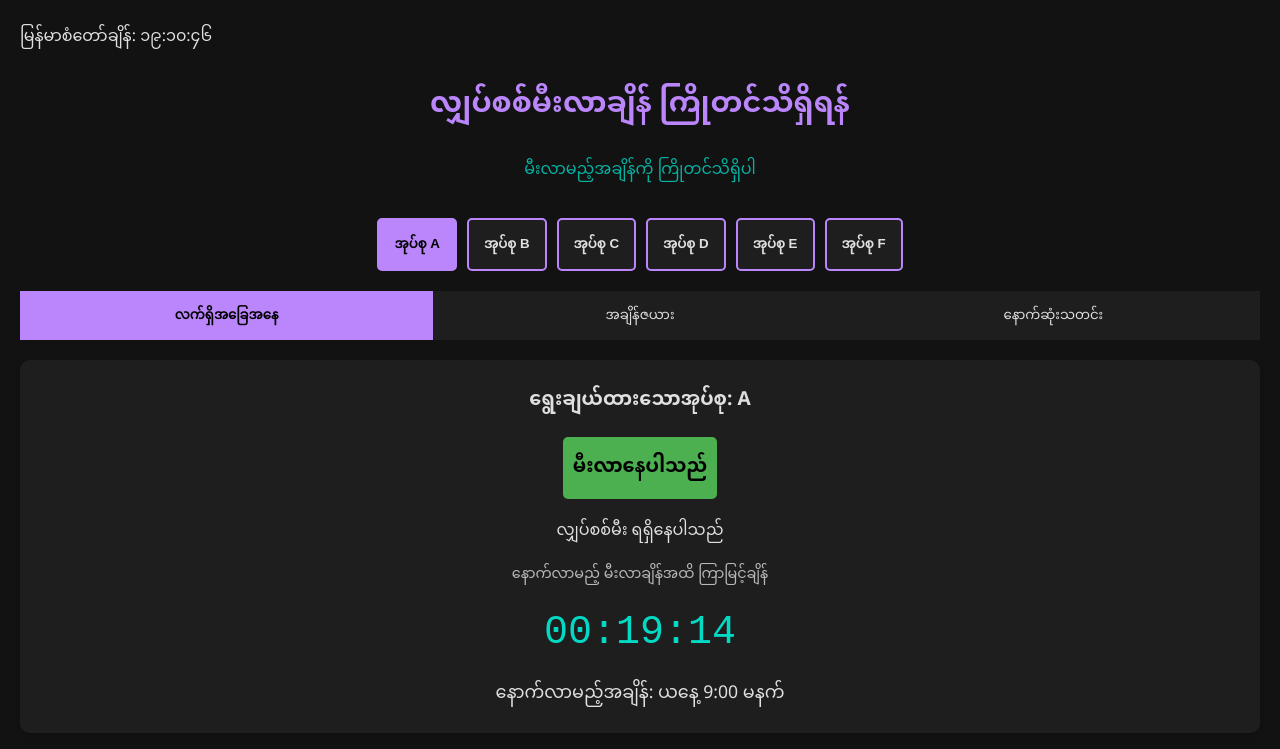
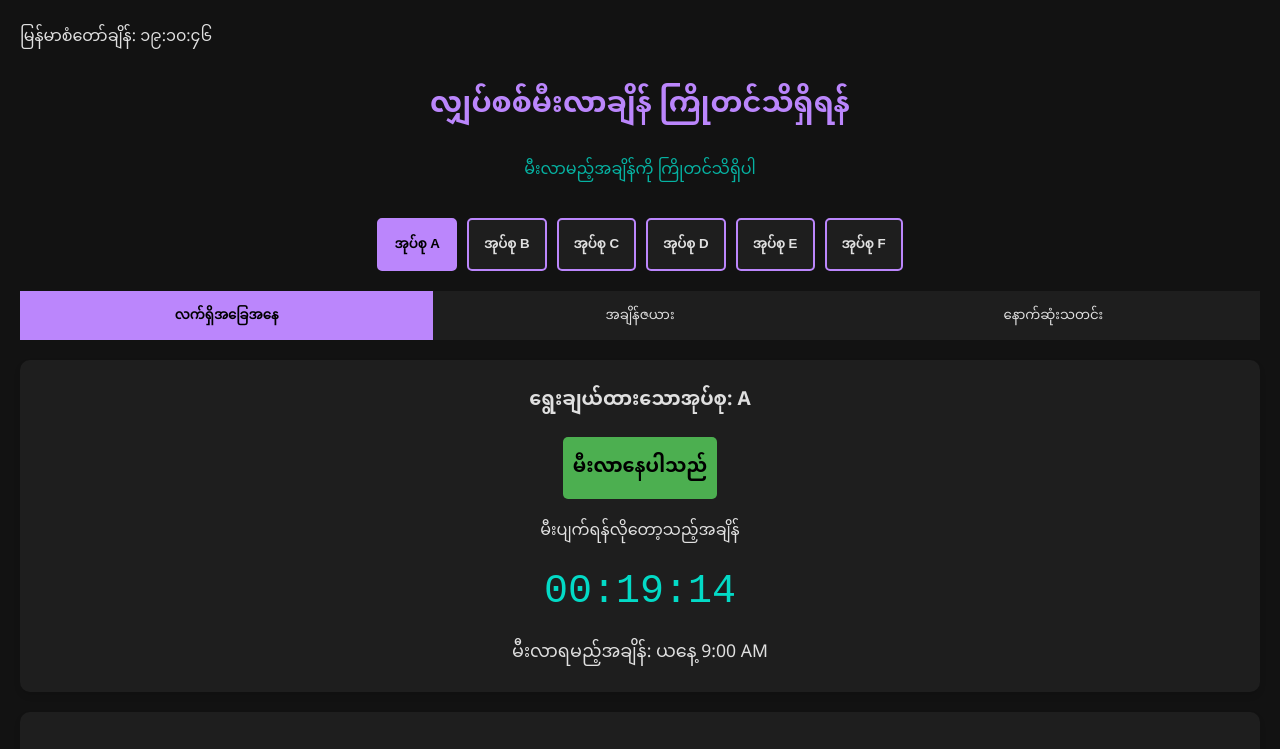
Before and after one commit to kyawphyoaung/mee_pyat, a plain HTML site: page index.html in a window 1280 px wide. Shown: the top 749 px of the page. Drawn offline with Linux system fonts and the light colour scheme.

Commit message:
fix info text

```diff
--- a/index.html
+++ b/index.html
@@ -279,12 +279,12 @@
                 <div id="status-message"></div>
 
                 <div id="countdown-container" style="display: none;">
-                    <div class="info-text">နောက်လာမည့် မီးလာချိန်အထိ ကြာမြင့်ချိန်</div>
+
                     <div id="timer" class="timer">00:00:00</div>
                 </div>
 
                 <div id="next-session" class="next-session">
-                    နောက်လာမည့်အချိန်: <span id="next-session-time">အုပ်စုရွေးချယ်ပါ</span>
+                    မီးလာရမည့်အချိန်: <span id="next-session-time">အုပ်စုရွေးချယ်ပါ</span>
                 </div>
             </div>
 
@@ -384,6 +384,7 @@
         // DOM Elements
         const statusIndicator = document.getElementById('status-indicator');
         const statusMessage = document.getElementById('status-message');
+        const countdownMessage = document.getElementById('countdown');
         const timerElement = document.getElementById('timer');
         const nextSessionTime = document.getElementById('next-session-time');
         const todayScheduleElement = document.getElementById('today-schedule');
@@ -497,7 +498,9 @@
                 powerOn = true;
                 statusIndicator.className = 'status-indicator power-on';
                 statusIndicator.textContent = 'မီးလာနေပါသည်';
-                statusMessage.textContent = 'လျှပ်စစ်မီး ရရှိနေပါသည်';
+                statusMessage.textContent = 'မီးပျက်ရန်လိုတော့သည့်အချိန်';
+                // countdownMessage.textContent = '';
+
 
                 // Show time remaining in current session
                 const timeRemaining = powerEnd - now;
@@ -509,7 +512,8 @@
                 powerOn = false;
                 statusIndicator.className = 'status-indicator power-off';
                 statusIndicator.textContent = 'မီးမလာသေးပါ';
-                statusMessage.textContent = 'လျှပ်စစ်မီး မရရှိသေးပါ';
+                statusMessage.textContent = 'နောက်လာမည့် မီးလာချိန်အထိ ကြာမြင့်ချိန်';
+                // countdownMessage.textContent = 'နောက်လာမည့်မီးလာချိန်အထိ ကြာမြင့်ချိန်';
 
                 // Calculate next power time
                 if (now < powerStart) {
@@ -587,7 +591,7 @@
             const minutes = date.getMinutes().toString().padStart(2, '0');
 
             if (withAMPM) {
-                const ampm = hours >= 12 ? 'နေ့လည်' : 'မနက်';
+                const ampm = hours >= 12 ? 'PM' : 'AM';
                 hours = hours % 12 || 12; // Convert 0 to 12 for AM/PM format
                 return `${hours}:${minutes} ${ampm}`;
             } else {
```
